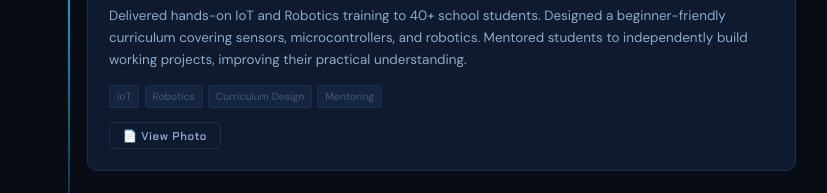
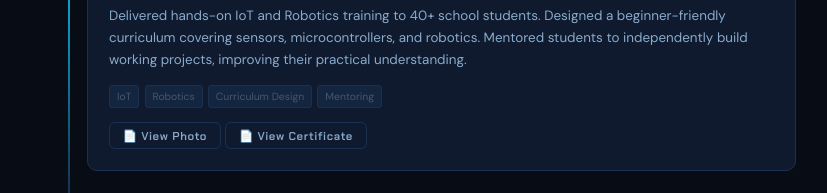
Before and after one commit to Pragadeesh-06/Portfolio, a plain HTML site: page index.html in a window 1280 px wide. Shown: the part 3340-3533 px from the top of the page, without its empty margins (28-855 px from the left). Drawn offline with nearby package versions, Linux system fonts and the light colour scheme.

Commit message:
Add 'View Certificate' button to timeline item

```diff
--- a/index.html
+++ b/index.html
@@ -416,6 +416,7 @@
             <p class="tl-desc">Delivered hands-on IoT and Robotics training to 40+ school students. Designed a beginner-friendly curriculum covering sensors, microcontrollers, and robotics. Mentored students to independently build working projects, improving their practical understanding.</p>
             <div class="tl-tags"><span>IoT</span><span>Robotics</span><span>Curriculum Design</span><span>Mentoring</span></div>
             <button class="tl-cert-btn" data-cert="e1">📄 View Photo</button>
+            <button class="tl-cert-btn" data-cert="e4">📄 View Certificate</button>
           </div>
         </div>
 
```
